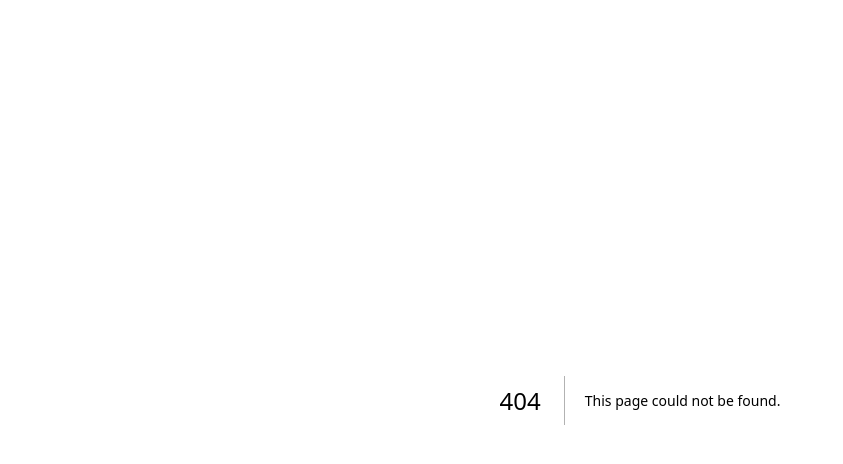
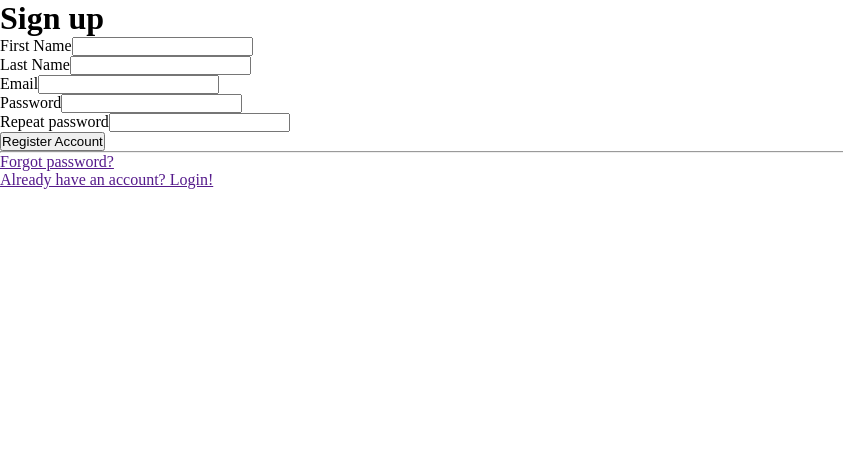
Before and after one commit to FJss23/jobsearch, a Next.js app in the folder client/: page /registration in a window 1280 px wide. Before the commit this address had no page. Shown: the top 464 px of the page, without its empty margins (0-843 px from the left). Built offline with nearby package versions, Linux system fonts and the light colour scheme.

Commit message:
feat(client/registration): added a registration page. Firsts steps

```diff
--- /dev/null
+++ b/client/src/pages/registration.tsx
@@ -0,0 +1,119 @@
+import Head from "next/head";
+import Link from "next/link";
+import React, { useState } from "react";
+import { z } from "zod";
+
+export default function Registration() {
+  const [errors, setErrors] = useState<ErrorField[]>([]);
+
+  const submitHandler = (event: React.SyntheticEvent) => {
+    event.preventDefault();
+    const target = event.target as typeof event.target & {
+      firstName: { value: string };
+      lastName: { value: string };
+      email: { value: string };
+      password: { value: string };
+      repeatPassword: { value: string };
+    };
+
+    const body = {
+      firstName: target.firstName.value,
+      lastName: target.lastName.value,
+      email: target.email.value,
+      password: target.password.value,
+      repeatPassword: target.repeatPassword.value,
+    };
+
+    const validatedForm = registrationForm.safeParse(body);
+    if (!validatedForm.success) {
+        const error = validatedForm.error
+        // error.fieldErrors
+    }
+
+    try {
+      // fetch("http://localhost:8080/api/v1/registration", {
+      //   method: "POST",
+      //   body: JSON.stringify(body),
+      //   headers: {
+      //        "Content-Type": "application/json"
+      //   }
+      // });
+    } catch (err) {
+      console.log("Something went wrong", err);
+    }
+  };
+
+  return (
+    <>
+      <Head>
+        <title>Registration</title>
+        <meta name="description" content="Generated by create next app" />
+        <meta name="viewport" content="width=device-width, initial-scale=1" />
+        <link rel="icon" href="/favicon.ico" />
+      </Head>
+      <main>
+        <h1>Sign up</h1>
+        <form onSubmit={submitHandler}>
+          <div>
+            <label htmlFor="firstName">First Name</label>
+            <input type="text" id="fistName" name="firstName" />
+          </div>
+          <div>
+            <label htmlFor="lastName">Last Name</label>
+            <input type="text" id="lastName" name="lastName" />
+          </div>
+          <div>
+            <label htmlFor="email">Email</label>
+            <input type="email" id="email" name="email" />
+          </div>
+          <div>
+            <label htmlFor="password">Password</label>
+            <input type="password" id="password" name="password" />
+          </div>
+          <div>
+            <label htmlFor="repeatPassword">Repeat password</label>
+            <input type="password" id="repeatPassword" name="repeatPassword" />
+          </div>
+          {errors.length !== 0 && (
+            <ul>
+              {errors.map((error) => (
+                <li key={error.key}>{error.message}</li>
+              ))}
+            </ul>
+          )}
+          <input type="submit" value="Register Account" />
+        </form>
+        <hr />
+        <div>
+          <ul>
+            <li>
+              <Link href={""}>Forgot password?</Link>
+            </li>
+            <li>
+              <Link href={""}>Already have an account? Login!</Link>
+            </li>
+          </ul>
+        </div>
+      </main>
+    </>
+  );
+}
+
+const registrationForm = z
+  .object({
+    firstName: z.string().min(3),
+    lastName: z.string().min(3),
+    email: z.string().email(),
+    password: z.string().min(6),
+    repeatPassword: z.string().min(6),
+  })
+  .refine((data) => data.password === data.repeatPassword, {
+    message: "Password doesn't match",
+    path: ["repeatpassword"],
+  });
+
+interface ErrorField {
+  key: string;
+  field: string;
+  message: string;
+}
```
